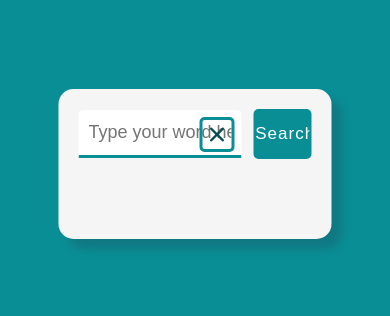
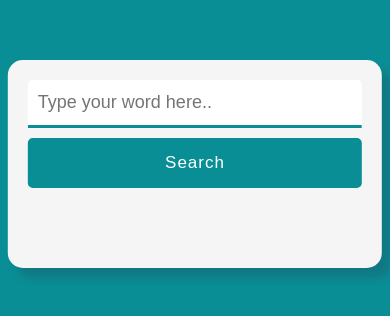
Before and after one commit to ArashMhd82/AramoDictionary, a plain HTML site: page index.html in a window 390 px wide. Shown: the part 258-574 px from the top of the page. Drawn offline with nearby package versions, Linux system fonts and the light colour scheme.

Commit message:
fixing visual malfunction in small screens

```diff
--- a/assets/styles/style.css
+++ b/assets/styles/style.css
@@ -20,6 +20,32 @@ body{
     transform: translate(-50%, -50%);
     border-radius: 15px;
     box-shadow: 10px 10px 10px rgba(38, 33, 61, 0.2);
+}
+
+@media screen and (max-width: 767px) {
+    #DictContainer{
+        width: 96%;
+    }
+
+    #inputCont{
+        flex-direction: column;
+        gap: 10px;
+        flex-grow: 1;
+    }
+
+    input[type = 'text']{
+        width: 100% !important;
+    }
+
+    input[type = 'submit']{
+        width: 100% !important;
+    }
+
+    #closeBtn{
+        display: none;
+    }
+
+
 }
 
 #inputCont{
```
